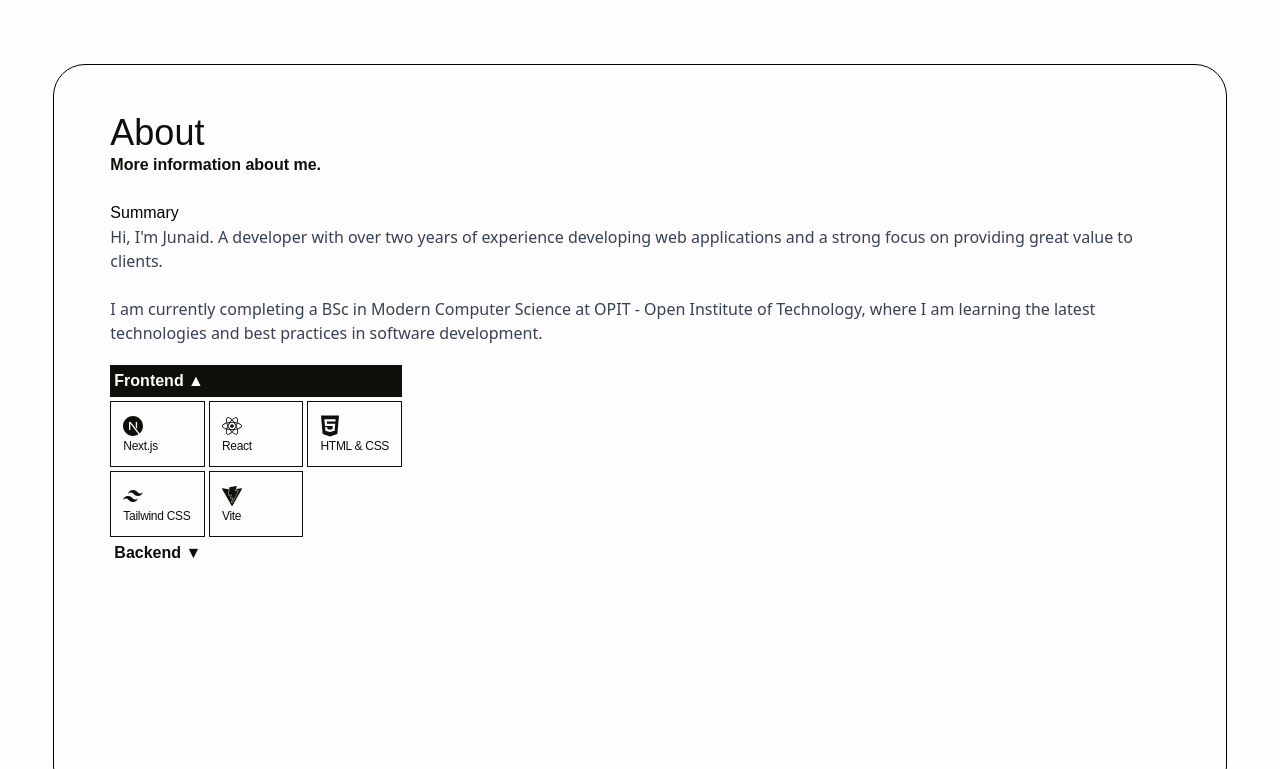
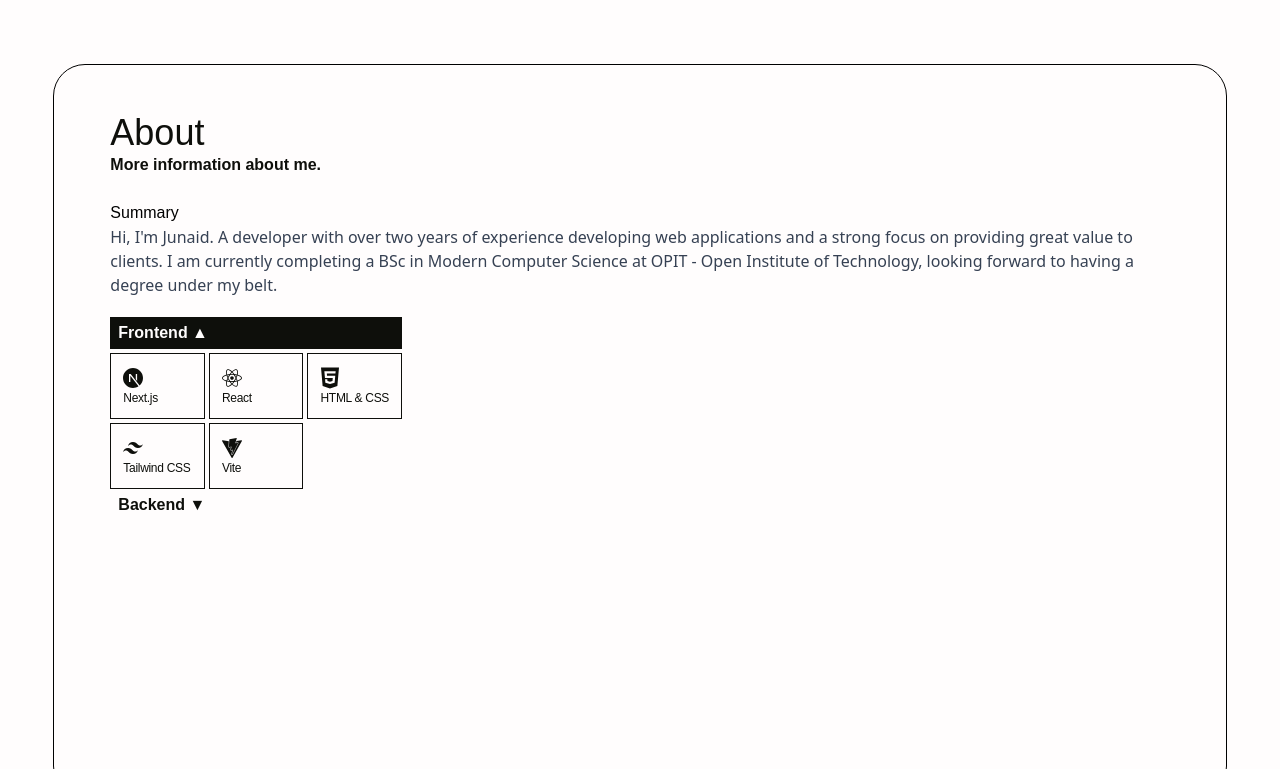
Before and after one commit to Junaidadams/portfolio, a React (Vite) app: page / in a window 1280 px wide. Shown: the part 1576-2345 px from the top of the page. Built offline with nearby package versions, Linux system fonts and the light colour scheme; a web font is replaced by a local one.

Commit message:
Changes prework

```diff
--- a/src/App.jsx
+++ b/src/App.jsx
@@ -23,10 +23,10 @@ function App() {
         </div>
       </section>
       <SectionWrapper id="projects">
-        <div
+        {/* <div
           className="pointer-events-none absolute bottom-0 right-0 w-40 h-40 bg-no-repeat bg-contain rounded-tl-full opacity-40"
           style={{ backgroundImage: "url('/crosstexture.png')" }}
-        />
+        /> */}
         <div className=" font-panchang font-extralight text-mainBlack text-3xl md:text-4xl p-4 sm:p-6 md:px-8  dark:bg-mainBlack dark:text-mainWhite w-fit rounded-r-3xl">
           <h1>Projects</h1>
           <p className="text-base font-semibold">
@@ -49,10 +49,9 @@ function App() {
           <p className="text-gray-700 dark:text-gray-300">
             Hi, I'm Junaid. A developer with over two years of experience
             developing web applications and a strong focus on providing great
-            value to clients. <br />
-            <br />I am currently completing a BSc in Modern Computer Science at
-            OPIT - Open Institute of Technology, where I am learning the latest
-            technologies and best practices in software development.
+            value to clients. I am currently completing a BSc in Modern Computer
+            Science at OPIT - Open Institute of Technology, looking forward to
+            having a degree under my belt.
           </p>
         </div>
 
--- a/src/components/TechStack.jsx
+++ b/src/components/TechStack.jsx
@@ -43,7 +43,7 @@ const TechStack = () => {
 
         {/* Frontend Button */}
         <button
-          className={`font-semibold font-panchang hover:cursor-pointer text-left p-1 mb-1 ${
+          className={`font-semibold font-panchang hover:cursor-pointer text-left py-1 px-2 mb-1 ${
             activeCategory === "frontend"
               ? "bg-mainBlack text-mainWhite dark:bg-mainWhite dark:text-mainBlack"
               : "text-mainBlack dark:text-mainWhite"
@@ -101,7 +101,7 @@ const TechStack = () => {
 
         {/* Backend Button */}
         <button
-          className={`font-semibold font-panchang hover:cursor-pointer text-left p-1 mb-1 ${
+          className={`font-semibold font-panchang hover:cursor-pointer text-left py-1 px-2 mb-1 ${
             activeCategory === "backend"
               ? "bg-mainBlack text-mainWhite dark:bg-mainWhite dark:text-mainBlack"
               : "text-mainBlack dark:text-mainWhite"
```
